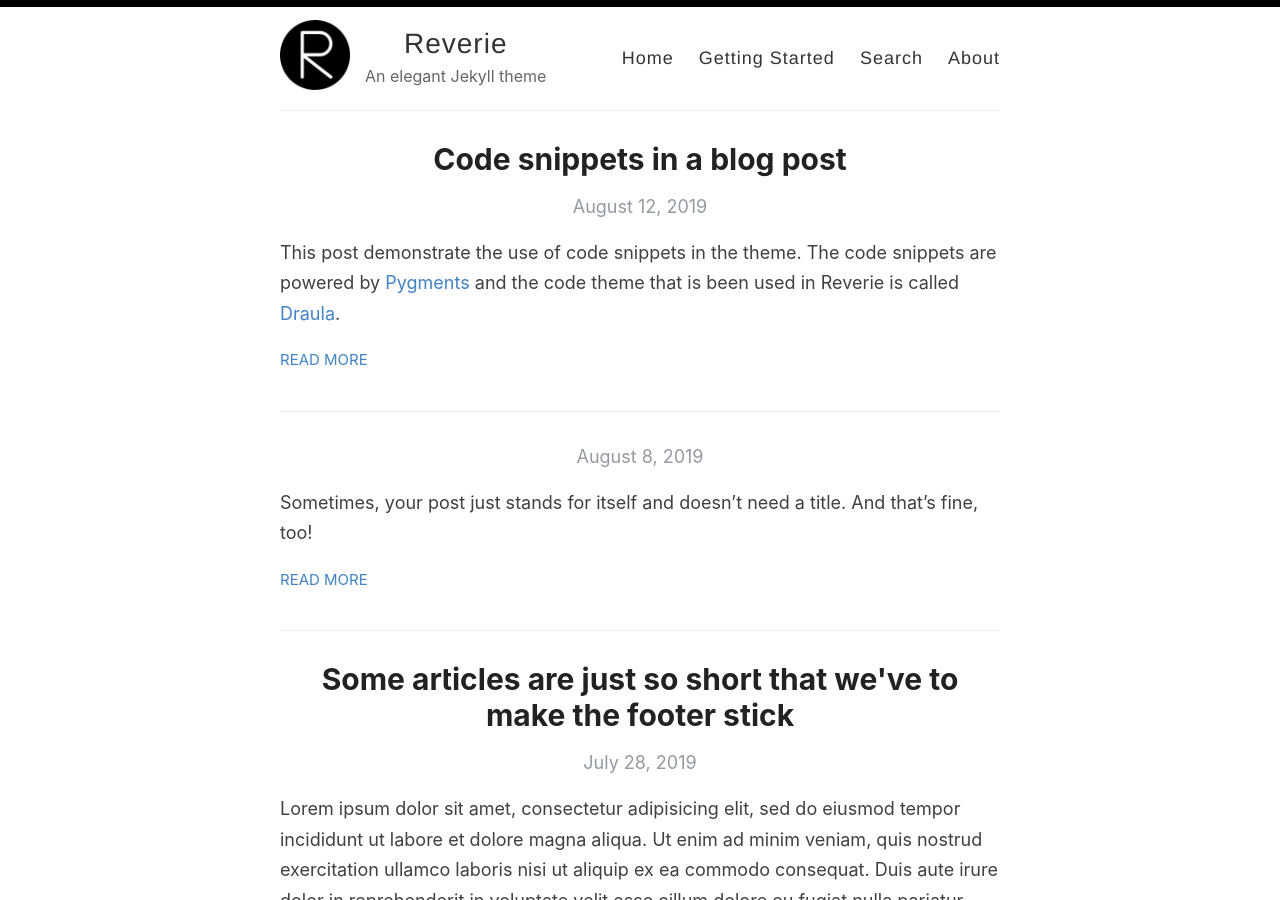
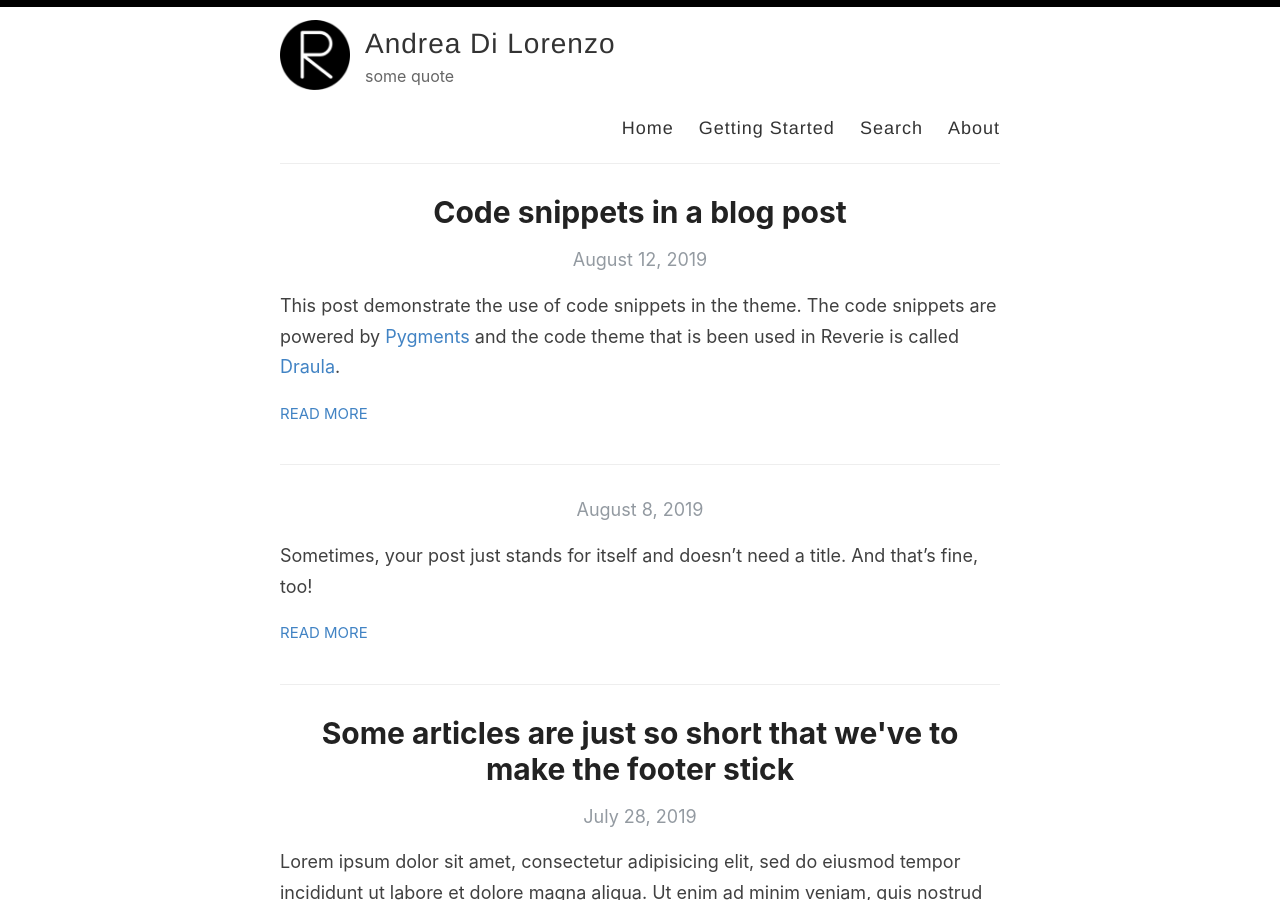
Before and after one commit to anddil/anddil.github.io, a Jekyll site: the page built from index.html, in a window 1280 px wide and 900 px high. Built offline with Jekyll 4.4.1, drawn with Linux system fonts in a browser that asks for light colours; the list of posts is cut into pages by our own code; some of the changed lines change nothing that is shown.

Commit message:
Update _config.yml

```diff
--- a/_config.yml
+++ b/_config.yml
@@ -3,13 +3,13 @@
 #
 
 # Name of your site (displayed in the header)
-name: Reverie
+name: Andrea Di Lorenzo
 
 # Name of the author
-author: Amit Merchant
+# author: Amit Merchant
 
 # Short bio or description (displayed in the header)
-description: An elegant Jekyll theme
+description: some quote
 
 # URL of your avatar or profile pic (you could use your GitHub profile pic)
 avatar: /images/reverie.png
@@ -19,40 +19,40 @@
 #
 
 # Includes an icon in the footer for each username you enter
-footer-links:
-  dribbble:
-  email: amit.d.merchant@gmail.com
-  facebook:
-  flickr:
-  github: amitmerchant1990/reverie
-  instagram:
-  linkedin:
-  pinterest:
-  rss: rss
-  twitter: amit_merchant
-  stackoverflow:
-  youtube: # channel/<your_long_string> or user/<user-name>
-  googleplus: # anything in your profile username that comes after plus.google.com/
-  playconsole:
+#footer-links:
+# dribbble:
+# email: amit.d.merchant@gmail.com
+#  facebook:
+#  flickr:
+#  github: amitmerchant1990/reverie
+#  instagram:
+#  linkedin:
+#  pinterest:
+#  rss: rss
+#  twitter: amit_merchant
+#  stackoverflow:
+#  youtube: # channel/<your_long_string> or user/<user-name>
+#  googleplus: # anything in your profile username that comes after plus.google.com/
+#  playconsole:
 
 
 # Enter your Disqus shortname (not your username) to enable commenting on posts
 # You can find your shortname on the Settings page of your Disqus account
-disqus:
+#disqus:
 
 # Enter your Google Analytics web tracking code (e.g. UA-2110908-2) to activate tracking
-google_analytics: UA-43339302-11
+#google_analytics: UA-43339302-11
 
 # Your website URL (e.g. http://amitmerchant1990.github.io or http://www.amitmerchant.com)
 # Used for Sitemap.xml and your RSS feed
-url: http://www.amitmerchant.com/reverie
-enforce_ssl: https://www.amitmerchant.com/reverie
+url: http://anddil.github.io
+enforce_ssl: https://anddil.github.io
 
 # If you're hosting your site at a Project repository on GitHub pages
 # (http://yourusername.github.io/repository-name)
 # and NOT your User repository (http://yourusername.github.io)
 # then add in the baseurl here, like this: "/repository-name"
-baseurl: "/reverie"
+#baseurl: ""
 
 #
 # !! You don't need to change any of the configuration flags below !!
```
